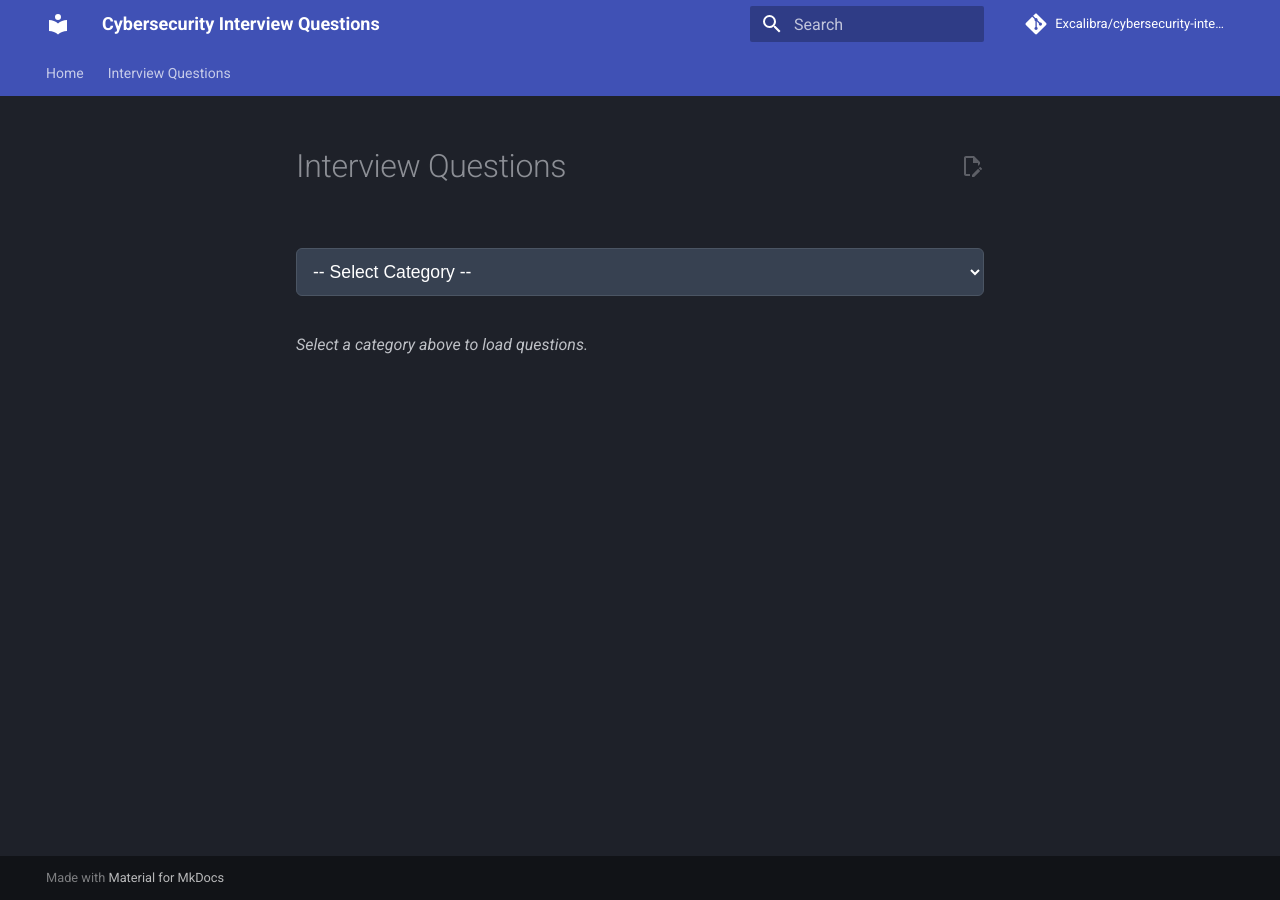
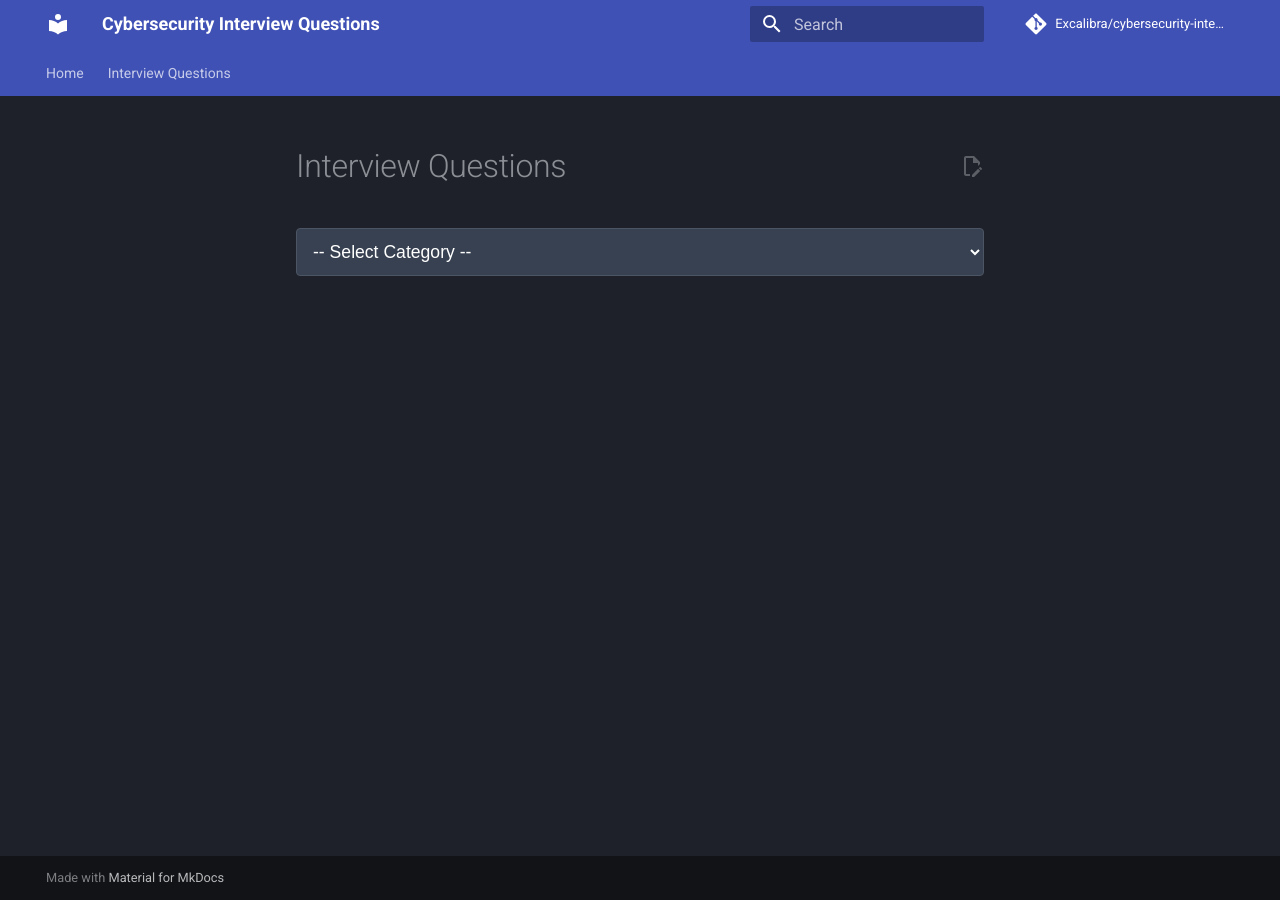
Before and after one commit to Excalibra/cybersecurity-interview-questions, an MkDocs documentation site: the page built from docs/questions/index.md, in a window 1280 px wide. Built offline with MkDocs 1.6.1 and Material for MkDocs 9.7.7, drawn with Linux system fonts in a browser that asks for light colours; comment, search, counter and statistics services are not loaded.

Commit message:
Update index.md

```diff
--- a/docs/questions/index.md
+++ b/docs/questions/index.md
@@ -1,12 +1,12 @@
 # Interview Questions
 
-<select id="category-selector" style="width:100%; padding:12px; font-size:1.1em; background:#374151; color:white; border:1px solid #4b5563; border-radius:6px; margin:20px 0;">
+<select id="category-selector" style="width:100%; padding:12px; font-size:1.1em; background:#374151; color:white; border:1px solid #4b5563; border-radius:4px; margin-bottom:16px;">
   <option value="">-- Select Category --</option>
-  <option value="web">Web Application Penetration Testing</option>
-  <option value="red">Red Team Operations</option>
-  <option value="seceng">Security Engineer</option>
+  <option value="web-penetration">Web Application Penetration Testing</option>
+  <option value="red-team">Red Team Operations</option>
+  <option value="security-engineer">Security Engineer</option>
 </select>
 
-<div id="dynamic-content">
-  <p><em>Select a category above to load questions.</em></p>
+<div id="questions-container">
+  <!-- JavaScript will load content here -->
 </div>
```
